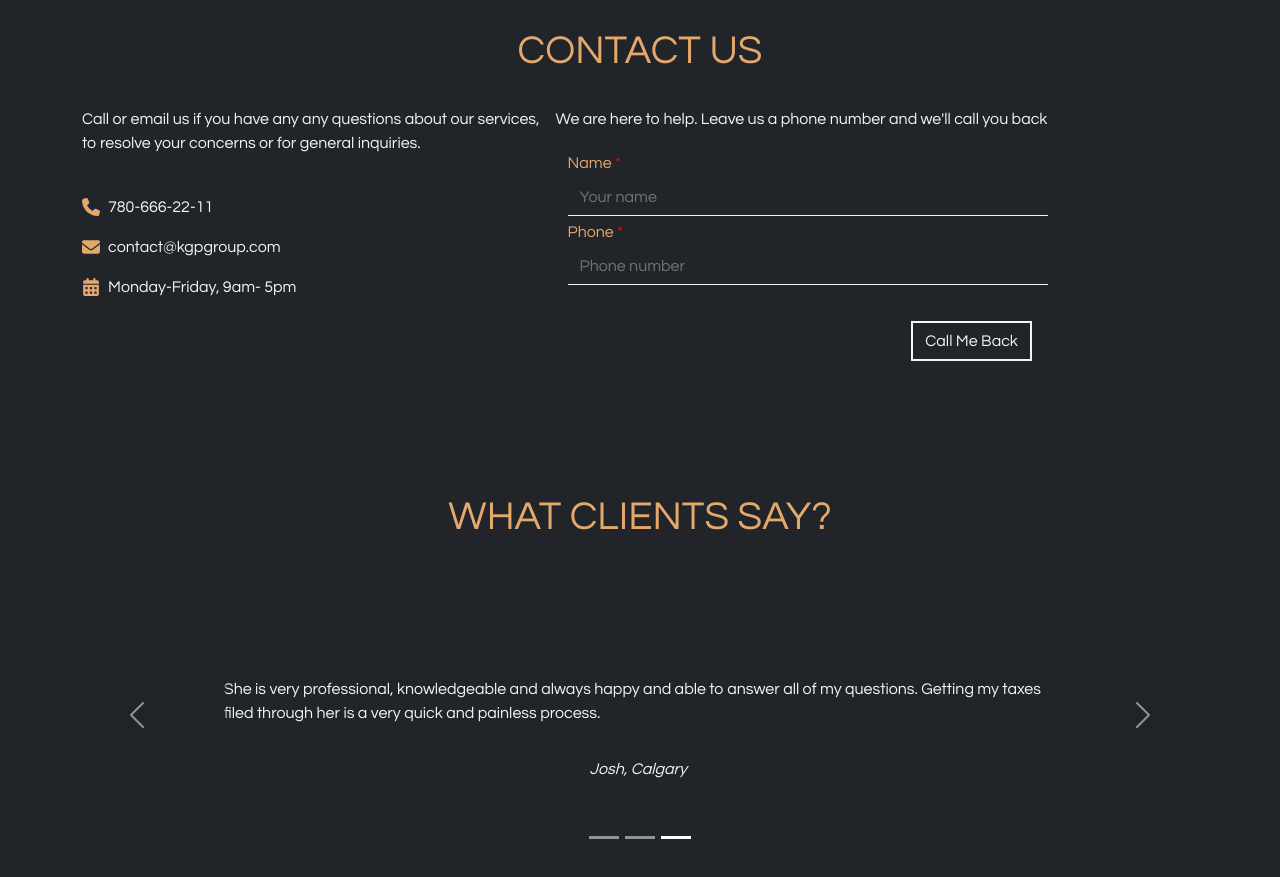
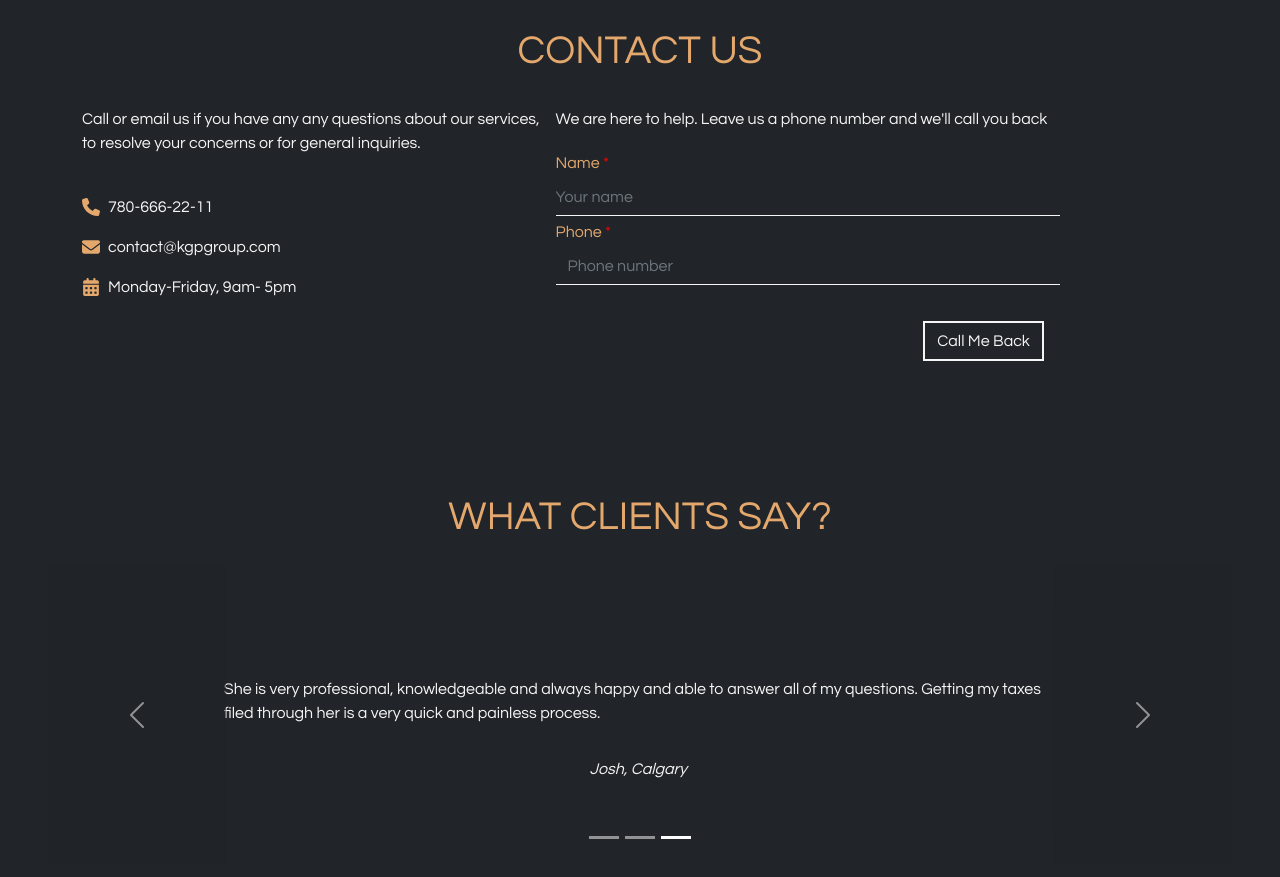
Before and after one commit to OlgaVlasova-IT/accounting, a plain HTML site: page index.html in a window 1280 px wide. Shown: the part 1727-2604 px from the top of the page. Drawn offline with nearby package versions, Linux system fonts and the light colour scheme.

Commit message:
4/18/2024 7:36pm

```diff
--- a/index.html
+++ b/index.html
@@ -232,9 +232,9 @@
               <div class="container-fluid  d-flex flex-column align-items-start "  >
 
                 <!-- <h4 class="text-center my-1"> Book Your Appointment today</h4> -->
-                <p class=" text text-center "> We are here to help. Leave us a phone number and we'll call you back</p>
+                <p class=" text text-start "> We are here to help. Leave us a phone number and we'll call you back</p>
                 <!-- <a class="btn btn-outline-secondary" href="#table">See more</a> -->
-                <div class=" container flex-direction-column justify-content-center third-of-width mx-0 mb-5">
+                <div class=" container flex-direction-column justify-content-center third-of-width mx-0 mb-5 px-0 ">
                 <form class="d-flex flex-column justify-content-center "
                     action="https://formspree.io/f/moqowkyk"
                      method="POST"
@@ -242,7 +242,7 @@
                            <div class="mb-3 ">
 
                              <label style="  color:#E4A86D" for="exampleFormControlInput1" class="form-label fs-6 my-1" >Name <span style="color: red">*</span></label>
-                             <input type="text" class="form-control" id="exampleFormControlInput1" placeholder="Your name" name="name" required>
+                             <input type="text" class="form-control px-0" id="exampleFormControlInput1" placeholder="Your name" name="name" required>
                              <label style="  color:#E4A86D" for="exampleFormControlInput1" class="form-label fs-6 my-1">Phone <span style="color: red">*</span></label>
                              <input type="tel" class="form-control" id="exampleFormControlInput2" placeholder="Phone number" name="tel" required>
                            </div>
```
